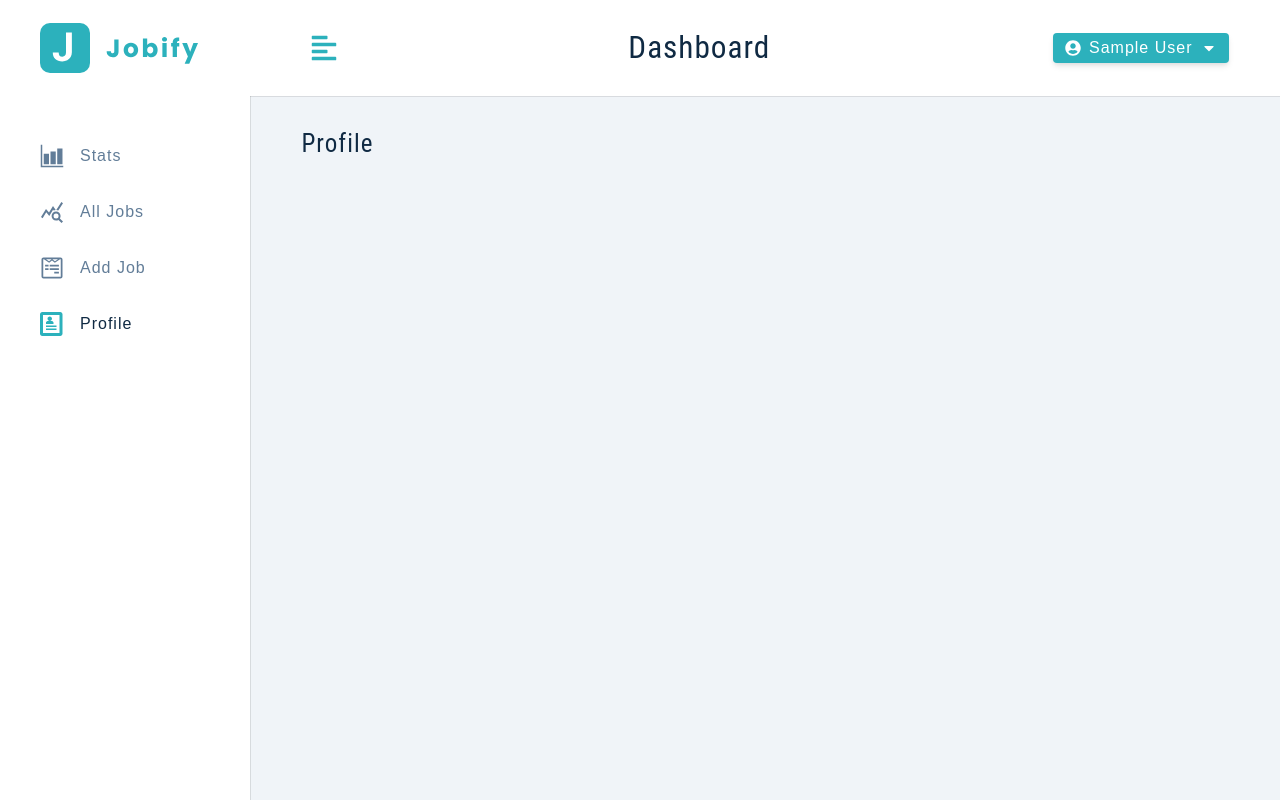
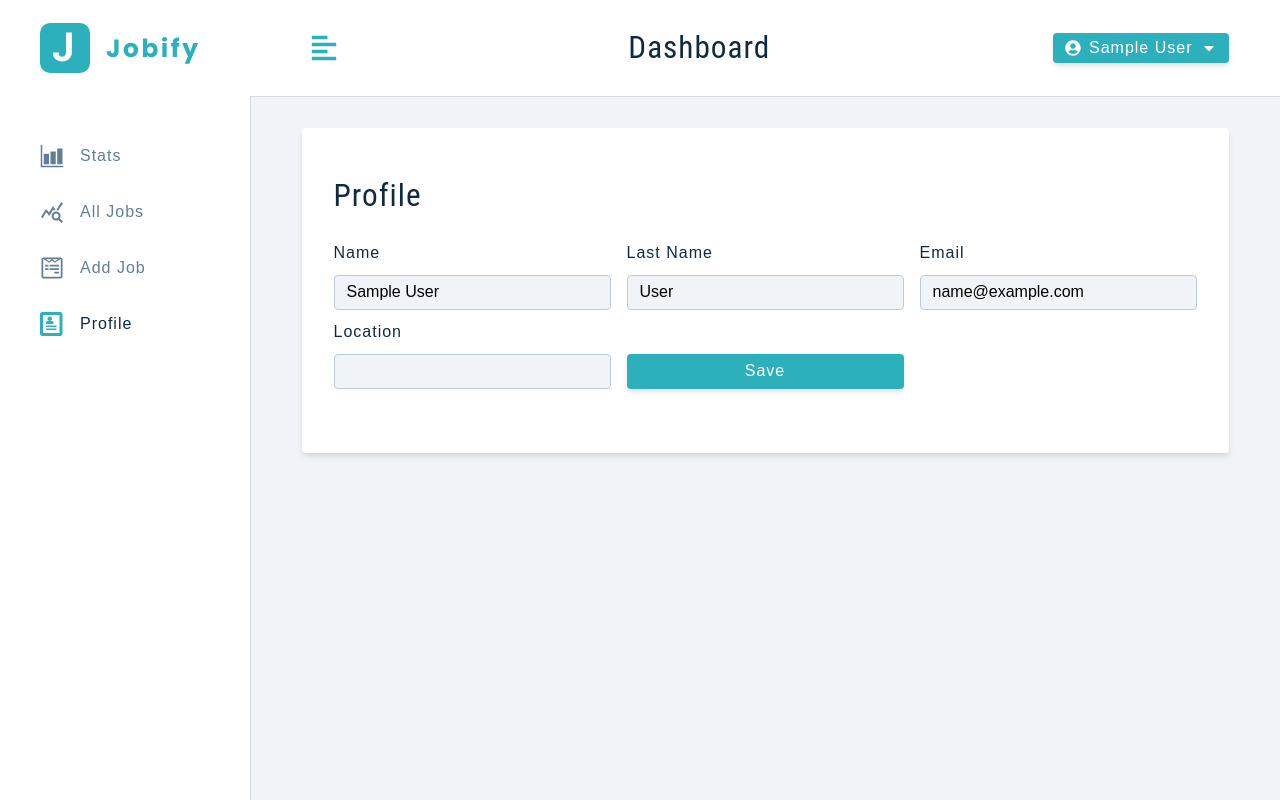
Before and after one commit to NovaTron007/jobtracker, a React (Create React App) app in the folder client/: page /profile in a window 1280 px wide. Built offline with nearby package versions, Linux system fonts and the light colour scheme; sample sign-in values are in the browser's storage.

Commit message:
Profile page: Populating fields from state in profile page form. Saving user object to state.

```diff
--- a/client/src/Context/AppContext.js
+++ b/client/src/Context/AppContext.js
@@ -1,7 +1,7 @@
 import React, { useContext, useReducer } from "react" // use hooks
 import axios from "axios" // axios (allow XMLHttpRequests)
 import reducer from "./reducer" // import our reducer
-import { CLEAR_ALERT, DISPLAY_ALERT, AUTH_USER, AUTH_USER_SUCCESS, AUTH_USER_ERROR, TOGGLE_SIDEBAR, LOGOUT_USER } from "./actions"
+import { CLEAR_ALERT, DISPLAY_ALERT, AUTH_USER, AUTH_USER_SUCCESS, AUTH_USER_ERROR, TOGGLE_SIDEBAR, LOGOUT_USER, UPDATE_USER } from "./actions"
 
 
 
@@ -115,10 +115,19 @@ const AppProvider = ({children}) => {
         removeUserFromLocalStorage()
     }
 
+    const updateUser = async (user) => {
+        dispatch({
+            type: UPDATE_USER,
+            isLoading: true,
+            payload: {user: user},
+        })
+        console.log("updateUser", user)
+    }
+
 
     return (
         // provide state, actions to child components
-        <AppContext.Provider value={{...state, displayAlert, clearAlert, authUser, toggleSidebar, logoutUser }}>{children}</AppContext.Provider>
+        <AppContext.Provider value={{...state, displayAlert, clearAlert, authUser, toggleSidebar, logoutUser, updateUser }}>{children}</AppContext.Provider>
     )
 }
 
--- a/client/src/Context/actions.js
+++ b/client/src/Context/actions.js
@@ -1,11 +1,12 @@
 // alerts
 export const DISPLAY_ALERT = "SHOW_ALERT"
 export const CLEAR_ALERT = "CLEAR_ALERT"
-// login & register user
+// auth user
 export const AUTH_USER = "AUTH_USER"
 export const AUTH_USER_SUCCESS = "AUTH_USER_SUCCESS"
 export const AUTH_USER_ERROR = "AUTH_USER_ERROR"
+export const LOGOUT_USER = "LOGOUT_USER"
+// user
+export const UPDATE_USER = "UPDATE_USER"
 // navbar
 export const TOGGLE_SIDEBAR = "TOGGLE_SIDEBAR"
-// logout
-export const LOGOUT_USER = "LOGOUT_USER"
--- a/client/src/Context/reducer.jsx
+++ b/client/src/Context/reducer.jsx
@@ -1,30 +1,30 @@
-import { DISPLAY_ALERT, CLEAR_ALERT, AUTH_USER, AUTH_USER_SUCCESS, AUTH_USER_ERROR, TOGGLE_SIDEBAR, LOGOUT_USER } from "./actions"
+import { DISPLAY_ALERT, CLEAR_ALERT, AUTH_USER, AUTH_USER_SUCCESS, AUTH_USER_ERROR, TOGGLE_SIDEBAR, LOGOUT_USER, UPDATE_USER } from "./actions"
 
 // create reducer: initialState passed from AppContext ie: const [state, dispatch] = useReducer(reducer, initialState)
 const reducer = (state, action) => {
-    if(action.type === DISPLAY_ALERT) {
+
+    switch(action.type) {
+    case DISPLAY_ALERT:
         return {
             ...state,
             showAlert: true,
             alertType: "danger",
             alertMessage: "Please provide all values"
         }
-    }
-    if(action.type === CLEAR_ALERT) {
+
+    case CLEAR_ALERT:
         return {
             ...state,
             showAlert: false,
             alertType: "",
             alertMessage: ""
         }
-    }
-    if(action.type === AUTH_USER) {
+    case AUTH_USER:
         return {
             ...state,
             isLoading: false
         }
-    }
-    if(action.type === AUTH_USER_SUCCESS) {
+    case AUTH_USER_SUCCESS:
         return {
             ...state,
             user: action.payload.user,
@@ -35,9 +35,7 @@ const reducer = (state, action) => {
             alertType: "success",
             alertMessage: action.payload.alertMessage
         }
-    }
-    if(action.type === AUTH_USER_ERROR) {
-        console.log("reducer state: ", state)
+    case AUTH_USER_ERROR:
         return {
             ...state,
             isLoading: false,
@@ -45,14 +43,12 @@ const reducer = (state, action) => {
             alertType: "danger",
             alertMessage: action.payload.alertMessage
         }
-    }
-    if(action.type === TOGGLE_SIDEBAR) {
+    case TOGGLE_SIDEBAR:
         return {
             ...state,
             showSidebar: !state.showSidebar // access initialState object
         }
-    }
-    if(action.type === LOGOUT_USER) {
+    case LOGOUT_USER:
         return {
             ...state,
             user: null,
@@ -61,8 +57,15 @@ const reducer = (state, action) => {
             jobLocation: null
 
         }
+    case UPDATE_USER:
+        return {
+            ...state,
+            user: action.payload.user
     }
-    throw new Error(`No such action ${action.type}.`)
+
+    default:
+        throw new Error(`No such action ${action.type}.`)
+    }
 }
 
 export default reducer
--- a/client/src/Pages/Dashboard/Profile.js
+++ b/client/src/Pages/Dashboard/Profile.js
@@ -1,9 +1,50 @@
-import React from 'react'
+import React, { useState } from 'react'
+import { useAppContext } from '../../Context/AppContext'
+import Wrapper from "../../assets/Wrappers/DashboardFormPage"
+import Alert from "../../Components/Alert"
+import { FormRow } from '../../Components'
+
 
 const Profile = () => {
-  return (
-    <h4>Profile</h4>
-  )
+    const { user, showAlert, displayAlert, isLoading, updateUser } = useAppContext()
+
+    // load user details from (api -> set in global state) if any
+    const [name, setName] = useState(user?.name)
+    const [lastName, setLastName] = useState(user?.lastName)
+    const [location, setLocation] = useState(user?.location)
+    const [email, setEmail] = useState(user?.email)
+
+    const handleSubmit = (e) => {
+        e.preventDefault()
+        if (!name || !lastName || !location || !email) {
+            displayAlert()
+            return
+        }
+        // update: send object with local state
+        updateUser({ name, lastName, location, email })
+    }
+
+    return (
+        <Wrapper>
+            <form className="form" onSubmit={handleSubmit}>
+                <h3>Profile</h3>
+
+                {showAlert && <Alert />}
+
+                {/* pass handleChange and get target value back from input */}
+                <div className="form-center">
+                    <FormRow type="text" name="name" labelText="Name" value={name} handleChange={(e) => setName(e.target.value)} />
+                    <FormRow type="text" name="lastname" labelText="Last Name" value={lastName} handleChange={(e) => setLastName(e.target.value)} />
+                    <FormRow type="email" name="email" labelText="Email" value={email} handleChange={(e) => setEmail(e.target.value)} />
+                    <FormRow type="text" name="location" labelText="location" value={location} handleChange={(e) => setLocation(e.target.value)} />
+
+                    <button className="btn btn-block" type="submit" disabled={isLoading} onClick={handleSubmit}>
+                        {isLoading ? "Saving..." : "Save"}
+                    </button>
+                </div>
+            </form>
+        </Wrapper>
+    )
 }
 
 export default Profile
```
